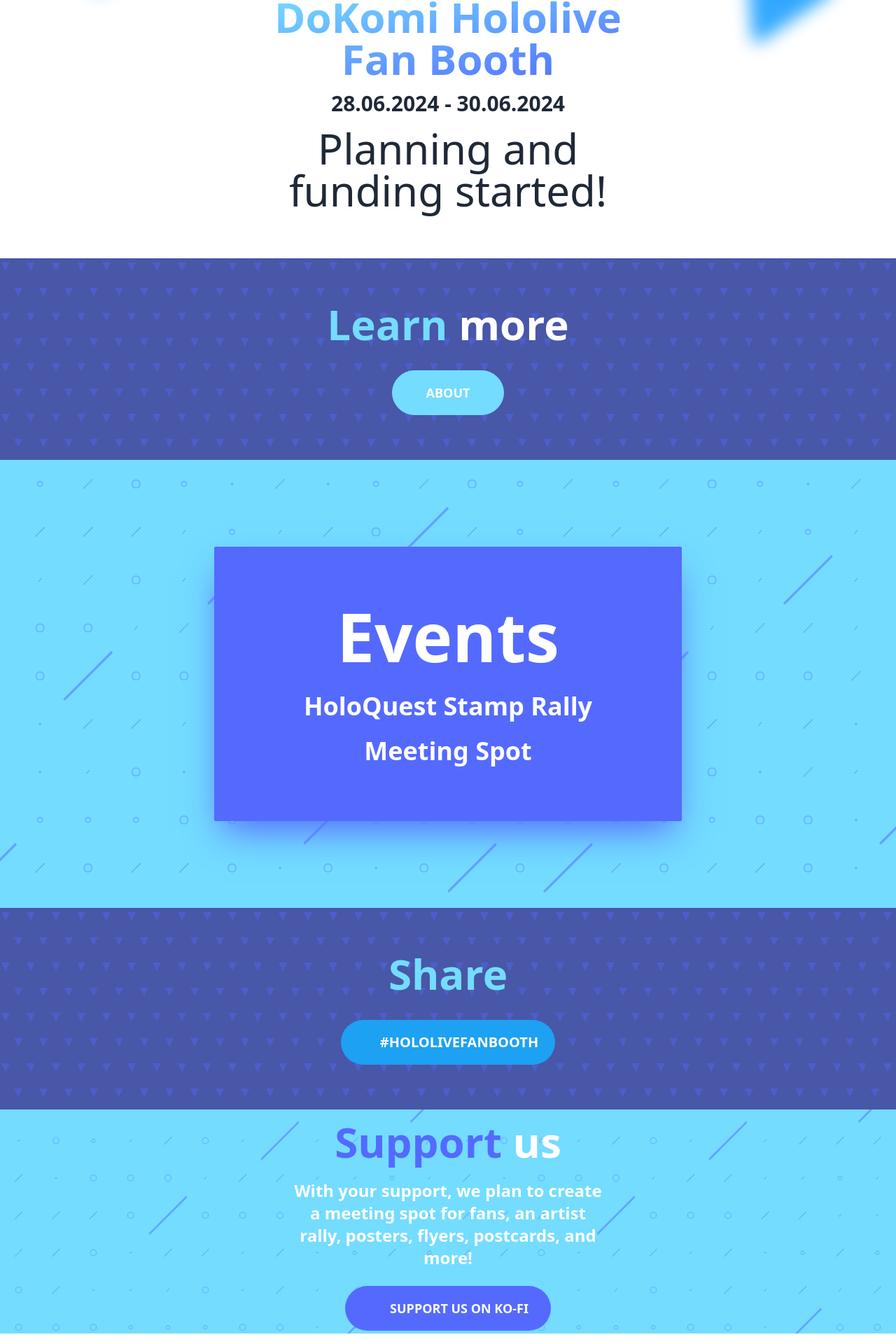
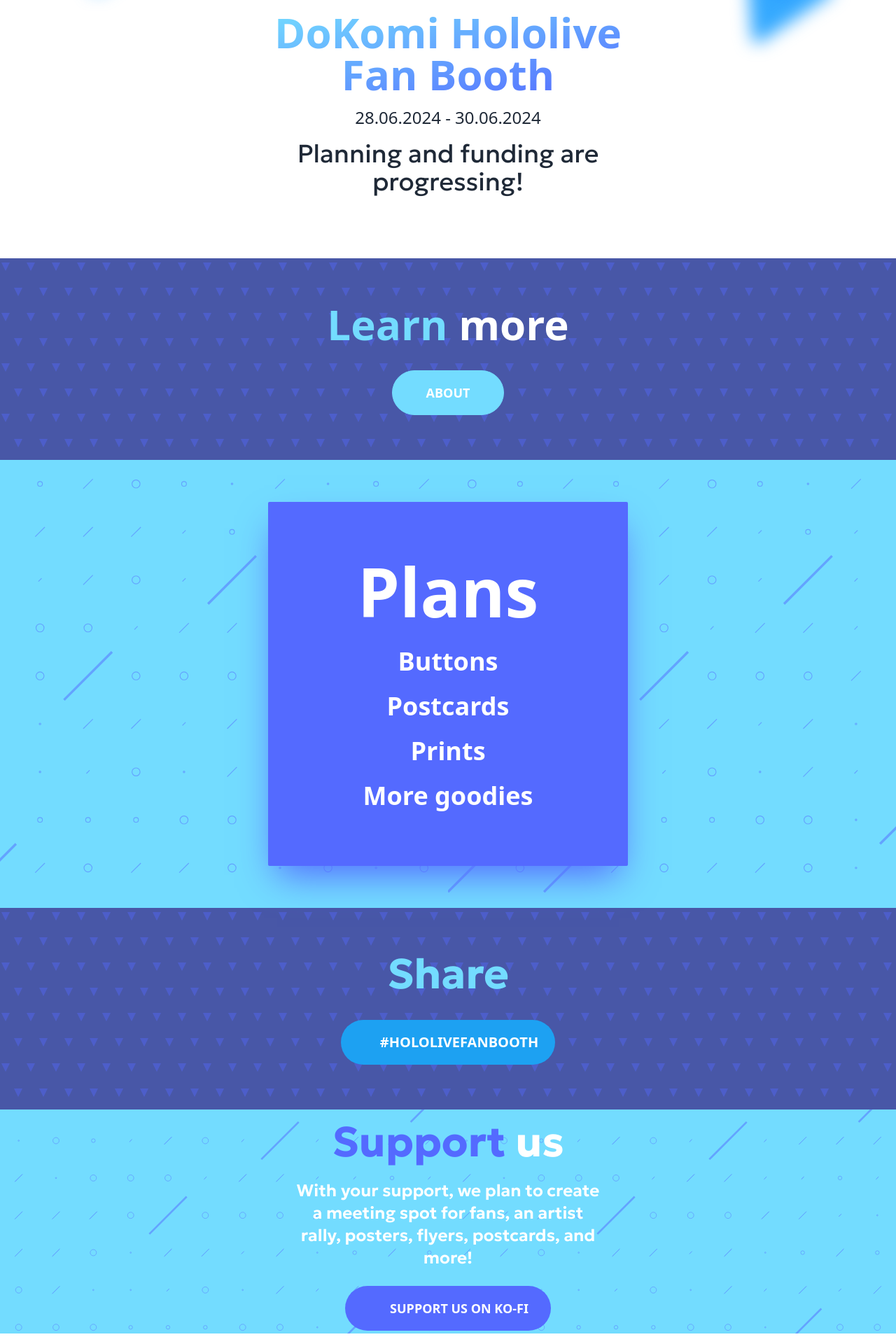
Before and after one commit to watsonindustries/hololivefanbooth, a SvelteKit app: page / in a window 1280 px wide. Shown: the part 479-2399 px from the top of the page at 70% size. Built offline with nearby package versions, Linux system fonts and the light colour scheme; some icons are missing.

Commit message:
Update info

```diff
--- a/src/lib/components/Events.svelte
+++ b/src/lib/components/Events.svelte
@@ -1,19 +1,20 @@
 <script lang="ts">
-	import { ArrowTopRightOnSquare } from '@steeze-ui/heroicons';
-	import { Icon } from '@steeze-ui/svelte-icon';
 </script>
 
 <div class="hero h-[60vh] sm:h-[80vh] bg-primary w-full bg-sprinkle">
 	<div
 		class="hero-content text-center bg-secondary w-full sm:w-fit px-10 py-20 sm:px-32 shadow-2xl shadow-secondary rounded-sm">
 		<div class="space-y-8">
-			<h1 class="text-8xl font-bold text-base-100">Events</h1>
+			<h1 class="text-8xl font-bold text-base-100">Plans</h1>
 			<div class="text-base-100 space-y-6 font-semibold">
-				<p class="text-4xl">
+				<!-- <p class="text-4xl">
 					<a href="/holoquest" class="hover:text-primary transition-colors"
 						>HoloQuest Stamp Rally</a>
-				</p>
-				<p class="text-4xl">Meeting Spot</p>
+				</p> -->
+				<p class="text-4xl">Buttons</p>
+				<p class="text-4xl">Postcards</p>
+				<p class="text-4xl">Prints</p>
+				<p class="text-4xl">More goodies</p>
 			</div>
 		</div>
 	</div>
--- a/src/routes/+page.svelte
+++ b/src/routes/+page.svelte
@@ -79,8 +79,8 @@
 				class="text-6xl font-bold text-transparent bg-clip-text bg-gradient-to-br from-primary to-secondary">
 				DoKomi Hololive Fan Booth
 			</h1>
-			<h2 class="text-3xl font-semibold">28.06.2024 - 30.06.2024</h2>
-            <p class="text-6xl">Planning and funding started!</p>
+			<h2 class="text-2xl font-light">28.06.2024 - 30.06.2024</h2>
+			<p class="text-4xl font-geologica">Planning and funding are progressing!</p>
 		</div>
 	</div>
 </div>
@@ -105,7 +105,7 @@
 	<div class="hero-overlay bg-triangles bg-fixed" />
 	<div class="hero-content text-center text-neutral-content">
 		<div class="max-w-md space-y-4">
-			<h1 class="mb-5 text-6xl font-bold text-primary">Share</h1>
+			<h1 class="mb-5 text-6xl font-bold text-primary font-geologica">Share</h1>
 			<TwitterShareButton />
 		</div>
 	</div>
@@ -114,11 +114,12 @@
 <div class="hero h-80 bg-primary bg-sprinkle" id="support">
 	<div class="hero-content text-center text-neutral-content">
 		<div class="max-w-md space-y-6">
-			<h1 class="mb-5 text-6xl font-bold text-secondary">
+			<h1 class="mb-5 text-6xl font-bold font-geologica text-secondary">
 				Support <span class="text-base-100">us</span>
 			</h1>
-			<p class="text-2xl font-semibold text-base-100">
-				With your support, we plan to create a meeting spot for fans, an artist rally, posters, flyers, postcards, and more!
+			<p class="text-2xl font-semibold text-base-100 font-geologica">
+				With your support, we plan to create a meeting spot for fans, an artist rally, posters,
+				flyers, postcards, and more!
 			</p>
 			<KofiButton />
 		</div>
```
